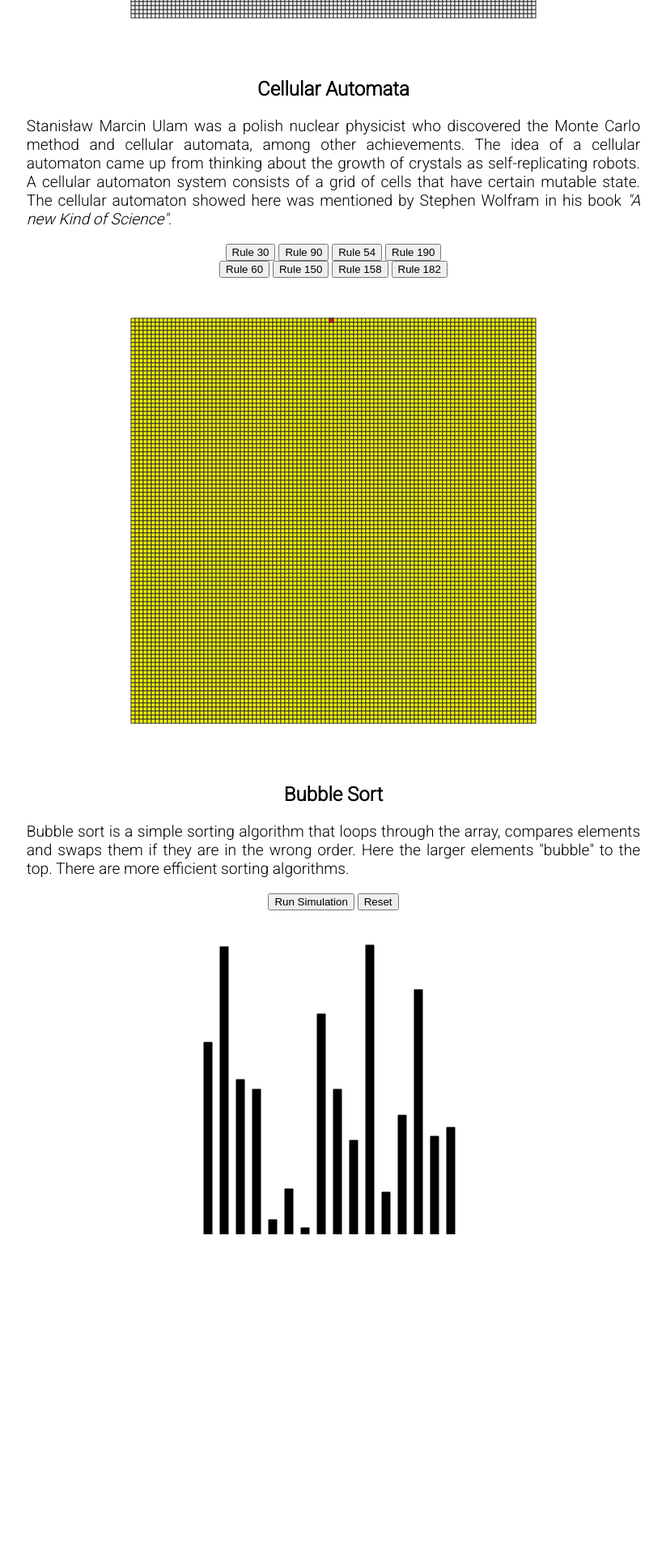
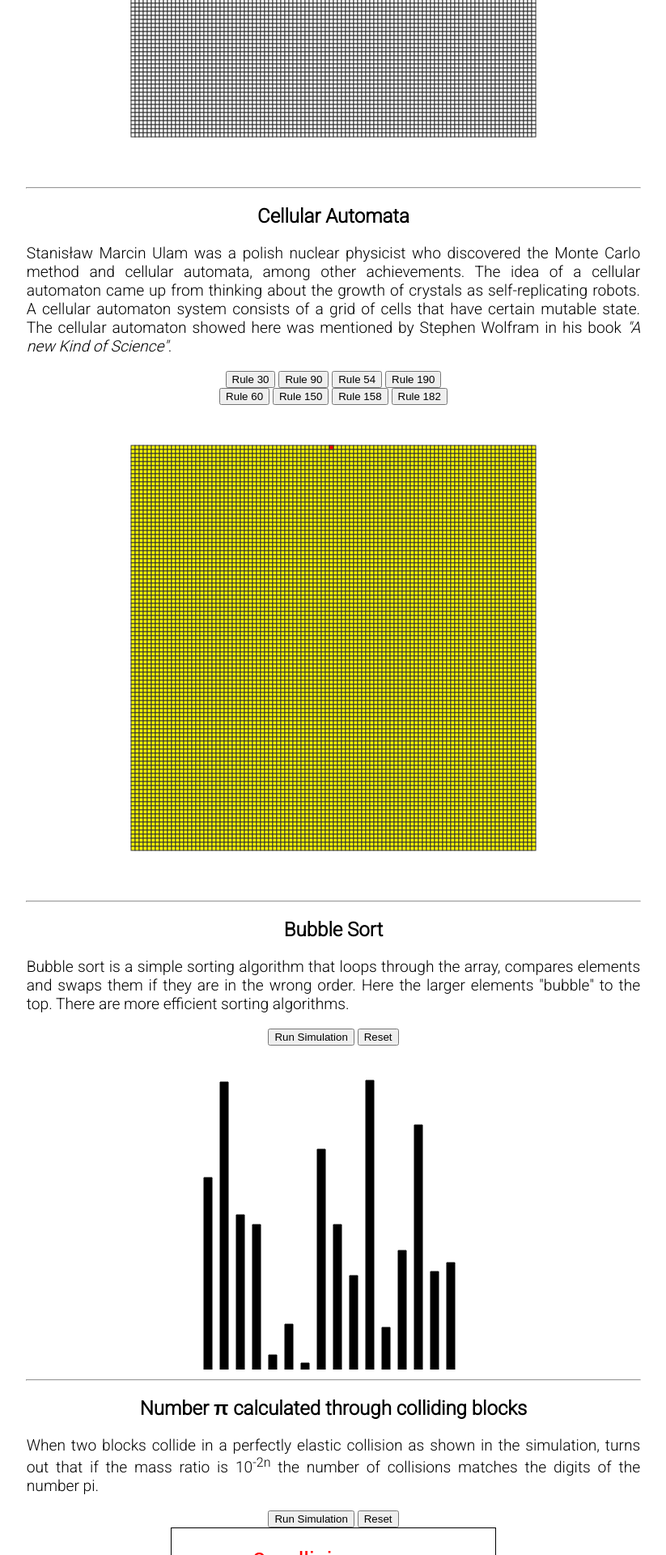
Before and after one commit to leomartinez2020/django-fast-mobile, a Django app: page /simulations/ in a window 1280 px wide. Shown: the part 1800-3720 px from the top of the page at 81% size, without its empty margins (228-1051 px from the left). Before the commit the page ends 3324 px from the top, so only its background shows below. Run offline with Django 3.2, Linux system fonts and the light colour scheme; a map, chart or similar area stays blank; parts of the project's set-up code (start-up, migrations or seed data) failed here and were passed over.

Commit message:
Improve collisions

```diff
--- a/simulations/templates/simulations/index.html
+++ b/simulations/templates/simulations/index.html
@@ -30,10 +30,20 @@
           padding-left: 8px;
           text-align: justify;
         }
+        #collisions {
+            border: 1px solid black;
+        }
+        hr {
+          width: 60%;
+        }
     </style>
     <title>Percolation</title>
 </head>
 <body>
+    <header class="container">
+      <h1>Algorithms and Simulations</h1>
+      <h2>All the simulations shown here were built using HTML canvas and vanilla Javascript</h2>
+    </header>
     <section class="container">
         <h1>Percolation</h1>
         <p class="info">
@@ -56,6 +66,7 @@
             <canvas id="percolation" width="600px" height="600px"></canvas>
         </div>
     </section>
+    <hr>
     <section class="container">
         <h1>Langton's Ant</h1>
         <p class="info">Langton's ant is a cellular automaton where the color of the cell changes depending on the ant's movement.
@@ -76,6 +87,7 @@
             <canvas id="langton" width="600px" height="600px"></canvas>
         </div>
     </section> <!-- End Container -->
+    <hr>
     <section class="container">
         <h1>Cellular Automata</h1>
         <p class="info">
@@ -101,6 +113,7 @@
             <canvas id="automata" width="600px" height="600px"></canvas>
         </div>
     </section>
+    <hr>
     <section class="container">
         <h1>Bubble Sort</h1>
         <p class="info">
@@ -116,10 +129,27 @@
             <canvas id="bubbleSort" width="400px" height="400px"></canvas>
         </div>
     </section> <!-- End Container -->
+    <hr>
+    <section class="container">
+        <h1>Number π calculated through colliding blocks</h1>
+        <p class="info">
+          When two blocks collide in a perfectly elastic collision as shown in the simulation,
+          turns out that if the mass ratio is 10<sup>-2n</sup> the number of collisions matches the
+          digits of the number pi.
+        </p>
+        <section class="buttons">
+            <button onclick="animateCollisions()">Run Simulation</button>
+            <button onclick="resetCollisions()">Reset</button>
+        </section>
+        <div class="canvas">
+            <canvas id="collisions" width="400px" height="400px"></canvas>
+        </div>
+    </section> <!-- End Container -->
     <script src="{% static 'js/utils.js' %}"></script>
     <script src="{% static 'js/percolation.js' %}"></script>
     <script src="{% static 'js/langton.js' %}"></script>
     <script src="{% static 'js/automata.js' %}"></script>
     <script src="{% static 'js/bubble.js' %}"></script>
+    <script src="{% static 'js/collisions.js' %}"></script>
 </body>
 </html>
--- /dev/null
+++ b/static/js/collisions.js
@@ -0,0 +1,95 @@
+const canvasCol = document.getElementById('collisions');
+let contexto = canvasCol.getContext('2d');
+contexto.fillStyle = "#FF0000";
+const canHeight = canvasCol.height;
+contexto.font = "30px Arial";
+
+class Box {
+    constructor(x, width, vel, mass, color) {
+        this.x = x;
+        this.y = canHeight - width;
+        this.width = width;
+        this.vel = vel;
+        this.color = color;
+        this.mass = mass;
+    }
+    draw() {
+        contexto.beginPath();
+        contexto.rect(this.x, this.y, this.width, this.width);
+        contexto.fillStyle = this.color;
+        contexto.fill();
+    }
+    move() {
+        this.x += this.vel;
+    }
+    collide(other) {
+        return !(this.x + this.width < other.x || this.x > other.x + other.width)
+    }
+    bounce(other) {
+        let suma = this.mass + other.mass;
+        let newVel = (this.mass - other.mass) / suma * this.vel;
+        newVel += (2 * other.mass / suma) * other.vel;
+        return newVel;
+    }
+    hitWall() {
+        return this.x <= 0;
+    }
+    reverse() {
+        this.vel *= -1;
+    }
+}
+
+const timeSteps = 1000;
+
+let counter = 0;
+contexto.fillText(`${counter} collisions`, 100, 50);
+contexto.fillText('π = 3.1415', 100, 100);
+
+let big = new Box(200, 50, -5 / timeSteps, 1000000, 'blue');
+let small = new Box(100, 10, 0, 1, 'red');
+big.draw();
+small.draw();
+
+function animateStep() {
+    if (small.x > 280) {
+        clearInterval(animateCol);
+    }
+    contexto.clearRect(0, 0, canvasCol.width, canvasCol.height);
+    for (let i = 0; i < timeSteps; i++) {
+        if (big.collide(small)) {
+            const v1 = big.bounce(small);
+            const v2 = small.bounce(big);
+            big.vel = v1;
+            small.vel = v2;
+            counter++;
+        }
+        if (small.hitWall()) {
+            small.reverse();
+            counter++;
+        }
+        small.move();
+        big.move();
+    }
+    small.draw();
+    big.draw();
+    contexto.fillText(`${counter} collisions`, 100, 50);
+    contexto.fillText('π = 3.1415', 100, 100);
+}
+
+let animateCol;
+function animateCollisions() {
+    animateCol = setInterval(animateStep, 60);
+}
+
+function resetCollisions() {
+    contexto.clearRect(0, 0, canvasCol.width, canvasCol.height);
+    clearInterval(animateCol);
+    counter = 0;
+    contexto.fillText(`${counter} collisions`, 100, 50);
+    contexto.fillText('π = 3.1415', 100, 100);
+
+    big = new Box(200, 50, -5 / timeSteps, 1000000, 'blue');
+    small = new Box(100, 10, 0, 1, 'red');
+    big.draw();
+    small.draw();
+}
```
Also changed, not shown: simulations/static/js/collisions.js (added, +95 -0 lines).
